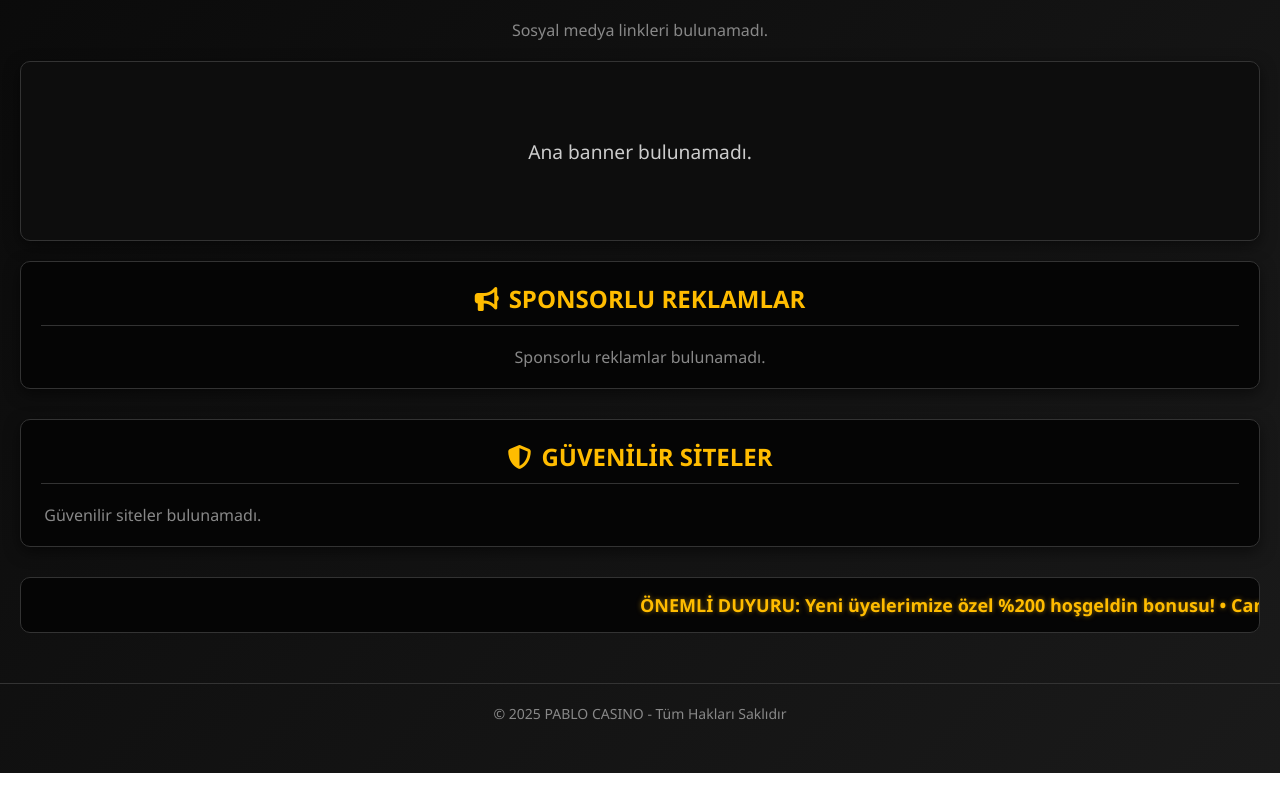
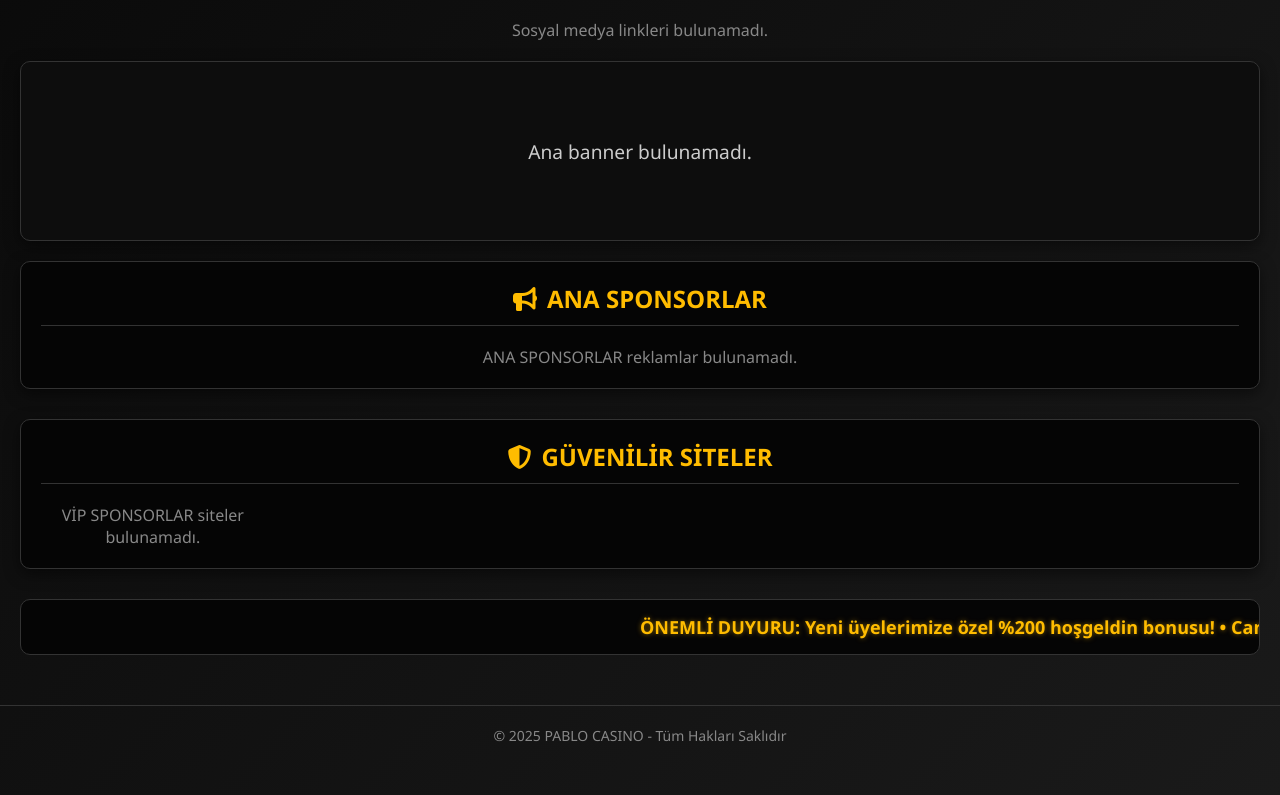
Before and after one commit to Pablocasinospor/pablocasinospor.github.io, a website: page index.html in a window 1280 px wide. Shown: the part 99-894 px from the top of the page. Before the commit the page ends 872 px from the top, so only its background shows below. Drawn offline with Linux system fonts and the light colour scheme; no server answers.

Commit message:
index.html

```diff
--- a/index.html
+++ b/index.html
@@ -780,7 +780,7 @@
 
         <div class="tab-content active" id="mainContent">
             <h2 class="section-title">
-                <i class="fas fa-bullhorn"></i> SPONSORLU REKLAMLAR
+                <i class="fas fa-bullhorn"></i> ANA SPONSORLAR
             </h2>
             <div id="bannerContainer">
                 </div>
@@ -806,7 +806,7 @@
                 <div class="tab active" data-admin-tab="mainBanner">Ana Banner</div>
                 <div class="tab" data-admin-tab="social">Sosyal Medya</div>
                 <div class="tab" data-admin-tab="sponsor">Sponsorlu Reklam</div>
-                <div class="tab" data-admin-tab="trusted">Güvenilir Site</div>
+                <div class="tab" data-admin-tab="trusted">VİP SPONSORLAR</div>
                 <div class="tab" data-admin-tab="scrollingText">Kaydırma Metni</div>
                 <div class="tab" data-admin-tab="mainSponsorPopup">Pop-up Ayarı</div> </div>
 
@@ -1097,7 +1097,7 @@
                     bannerContainer.appendChild(div);
                 });
             } else {
-                bannerContainer.innerHTML = '<p style="color: #888; text-align: center;">Sponsorlu reklamlar bulunamadı.</p>';
+                bannerContainer.innerHTML = '<p style="color: #888; text-align: center;">ANA SPONSORLAR reklamlar bulunamadı.</p>';
             }
         }
 
@@ -1118,7 +1118,7 @@
                     trustedSitesGrid.appendChild(div);
                 });
             } else {
-                trustedSitesGrid.innerHTML = '<p style="color: #888; text-align: center;">Güvenilir siteler bulunamadı.</p>';
+                trustedSitesGrid.innerHTML = '<p style="color: #888; text-align: center;">VİP SPONSORLAR siteler bulunamadı.</p>';
             }
         }
 
@@ -1381,7 +1381,7 @@
                     button.addEventListener('click', (e) => deleteItem('trusted', e.target.dataset.id));
                 });
             } else {
-                adminTrustedContainer.innerHTML = '<p style="color: #888;">Henüz güvenilir site eklenmemiş.</p>';
+                adminTrustedContainer.innerHTML = '<p style="color: #888;">Henüz VİP SPONSORLAR eklenmemiş.</p>';
             }
             trustedIdInput.value = '';
             trustedImageInput.value = '';
```
